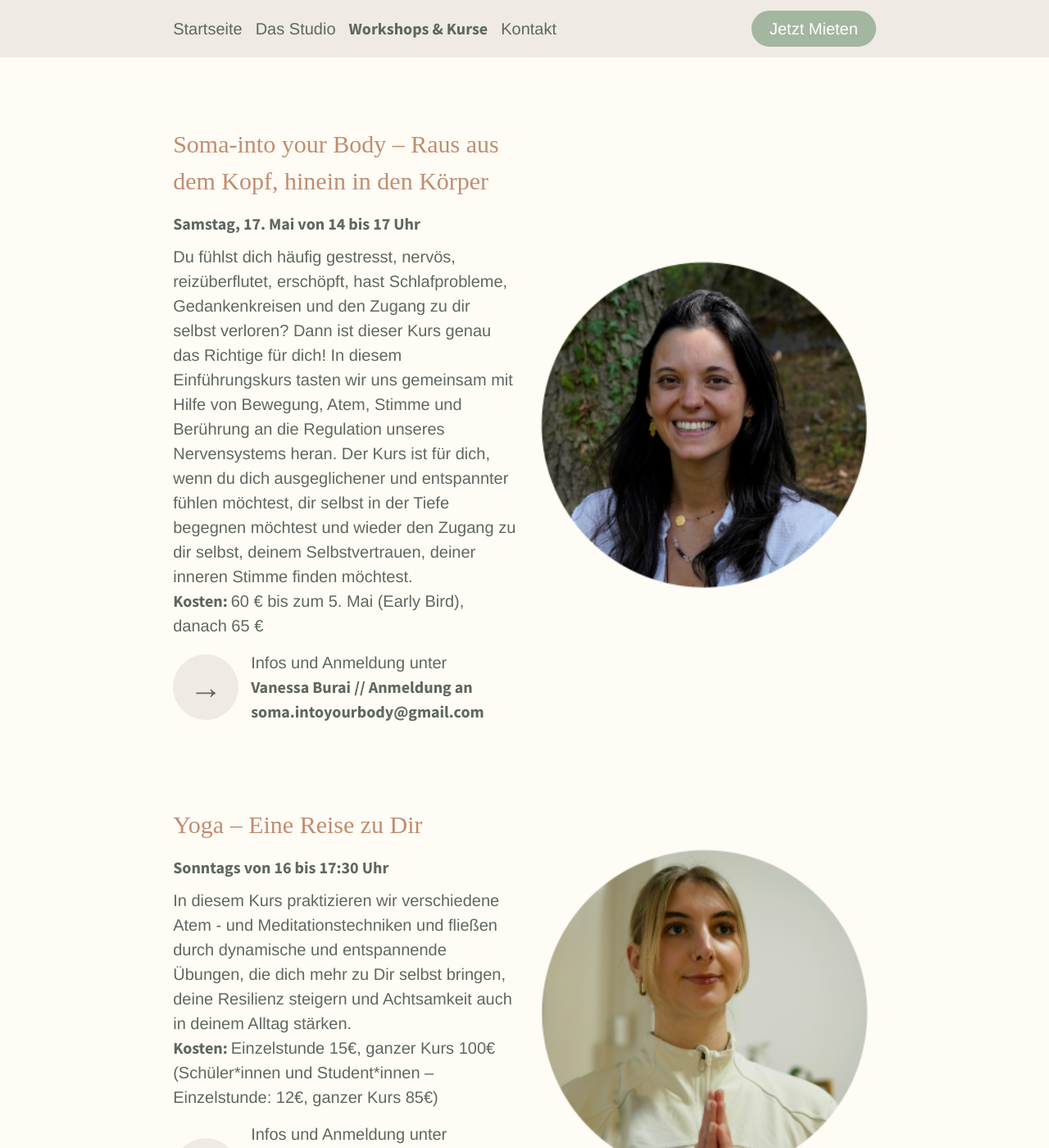
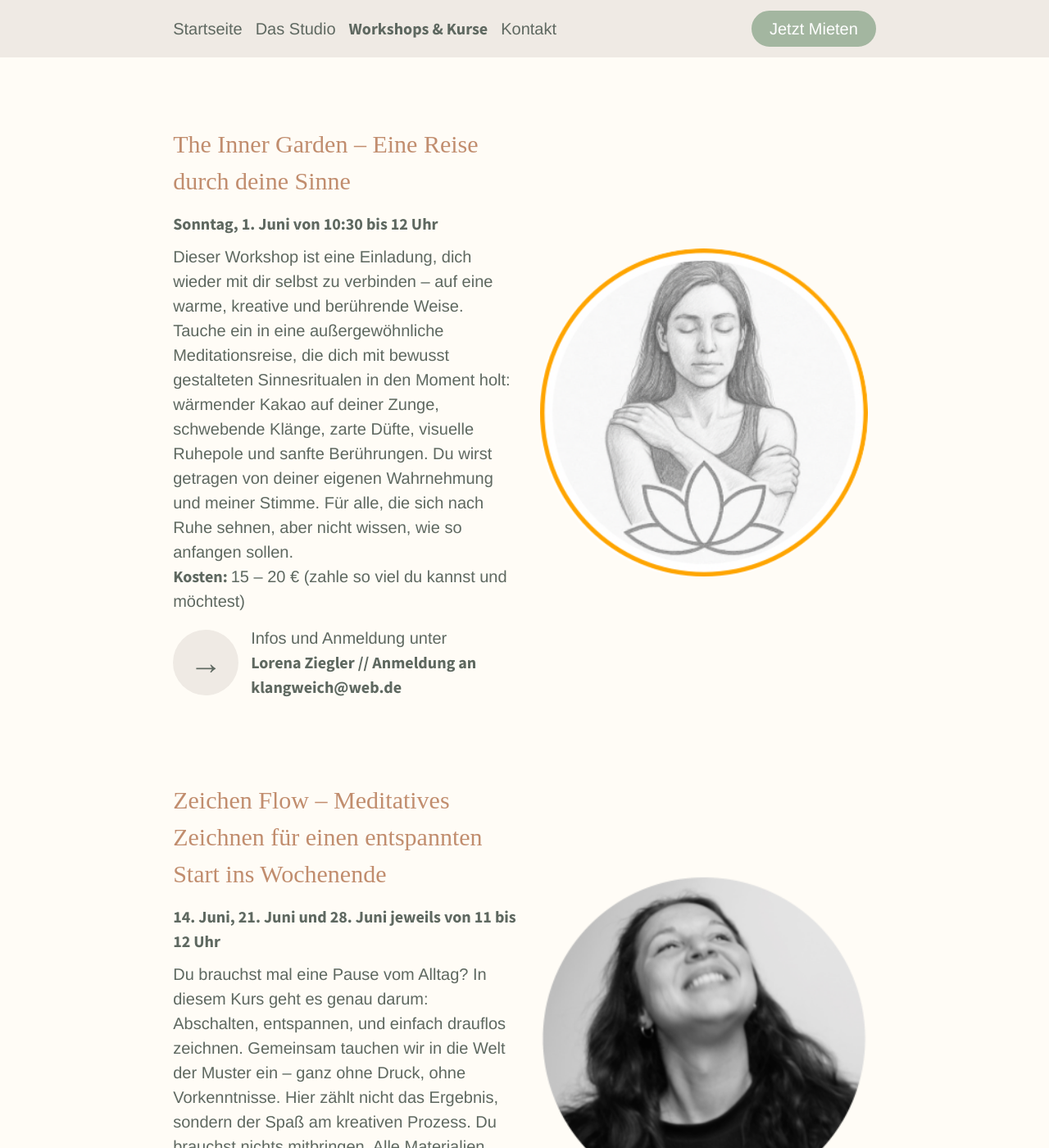
Before and after one commit to sonjafeitsch/meine-nische-website, a Jekyll site: the page built from kurse.html, in a window 1280 px wide and 1400 px high, scrolled down 676 px. Shown: the whole window at 82% size. Built offline with Jekyll 4.4.1, drawn with Linux system fonts in a browser that asks for light colours; some web fonts are replaced; some of the changed text lies outside the part shown.

Commit message:
update events

```diff
--- a/kurse.html
+++ b/kurse.html
@@ -4,6 +4,26 @@ title: Meine Nische | Kurse
 style: kurse.css
 permalink: kurse
 events:
+  - name: "The Inner Garden – Eine Reise durch deine Sinne"
+    image: lorena.png
+    time: Sonntag, 1. Juni von 10:30 bis 12 Uhr
+    description: "Dieser Workshop ist eine Einladung, dich wieder mit dir selbst zu verbinden – auf eine warme,
+    kreative und berührende Weise. Tauche ein in eine außergewöhnliche Meditationsreise, die dich mit
+    bewusst gestalteten Sinnesritualen in den Moment holt: wärmender Kakao auf deiner Zunge,
+    schwebende Klänge, zarte Düfte, visuelle Ruhepole und sanfte Berührungen.
+    Du wirst getragen von deiner eigenen Wahrnehmung und meiner Stimme. Für alle, die sich nach Ruhe sehnen, aber nicht wissen, wie so anfangen sollen."
+    costs: "15 – 20 € (zahle so viel du kannst und möchtest)"
+    address: "Lorena Ziegler // Anmeldung an klangweich@web.de"
+  - name: "Zeichen Flow – Meditatives Zeichnen für einen entspannten Start ins Wochenende"
+    image: marinaMalen.png
+    time: 14. Juni, 21. Juni und 28. Juni jeweils von 11 bis 12 Uhr
+    description: "Du brauchst mal eine Pause vom Alltag? In diesem Kurs geht es genau
+    darum: Abschalten, entspannen, und einfach drauflos zeichnen.
+    Gemeinsam tauchen wir in die Welt der Muster ein – ganz ohne Druck, ohne Vorkenntnisse.
+    Hier zählt nicht das Ergebnis, sondern der Spaß am kreativen Prozess.
+    Du brauchst nichts mitbringen. Alle Materialien werden gestellt."
+    costs: "15€/h (Studis 12€/h)"
+    address: "Marina Michel // Anmeldung an marina-michel@web.de"
   - name: "Soma-into your Body – Raus aus dem Kopf, hinein in den Körper"
     image: vanessa.png
     time: Samstag, 17. Mai von 14 bis 17 Uhr
```
Also changed, not shown: images/events/lorena.png (added), images/events/marinaMalen.png (added).
